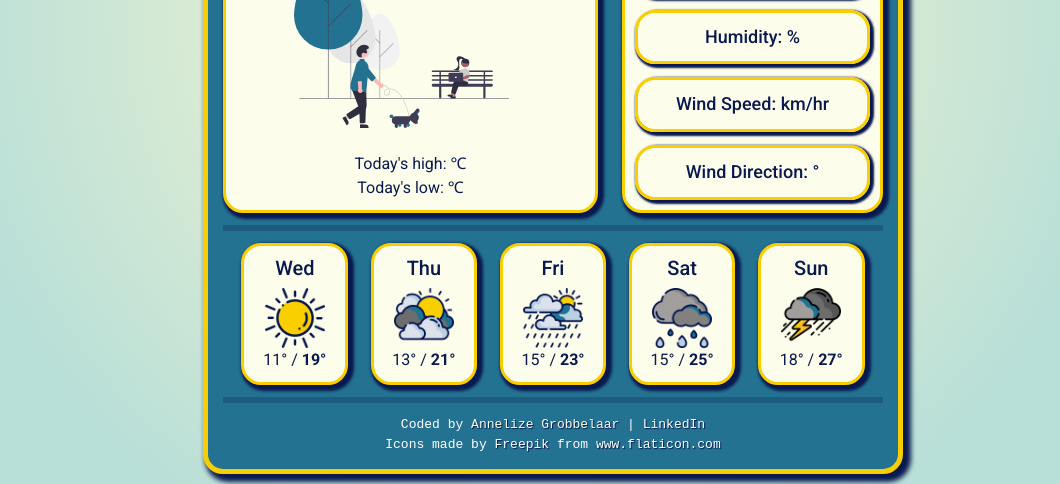
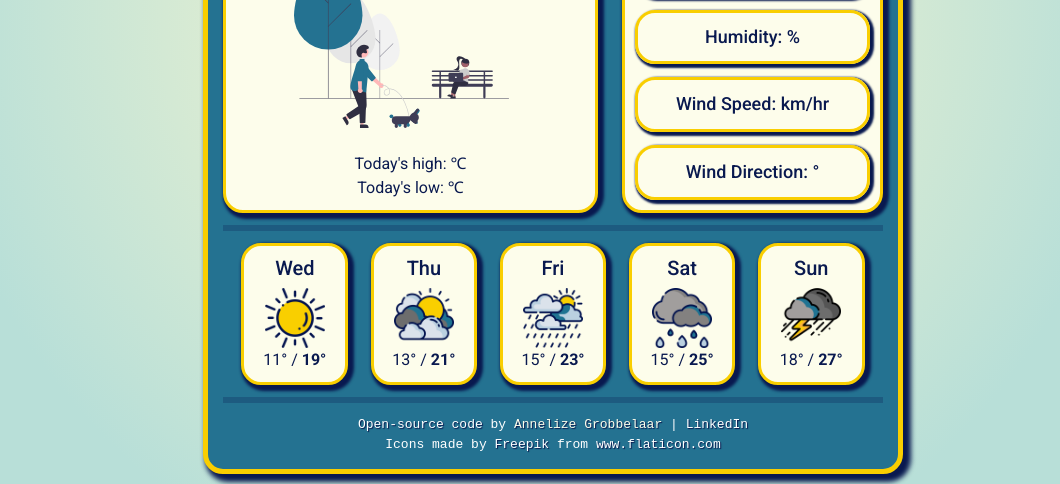
Before and after one commit to annelizeg/weather-app, a plain HTML site: page index.html in a window 1280 px wide. Shown: the part 437-921 px from the top of the page, without its empty margins (87-1147 px from the left). Drawn offline with nearby package versions, Linux system fonts and the light colour scheme; a script that the page names is missing; a web font is replaced by a local one.

Commit message:
Added Open-source Code Link & Renamed JS File

```diff
--- a/index.html
+++ b/index.html
@@ -238,7 +238,8 @@
 
       <!-- Footer -->
       <div class="footer">
-        Coded by <span class="coder">Annelize Grobbelaar</span> |
+        <a href="https://github.com/annelizeg/weather-app">Open-source code</a>
+        by <span class="coder">Annelize Grobbelaar</span> |
         <a
           href="https://www.linkedin.com/in/annelize-grobbelaar-1ba524151/"
           title="LinkedIn"
```
Also changed, not shown: src/script.js (renamed from src/scriptW5.js).
